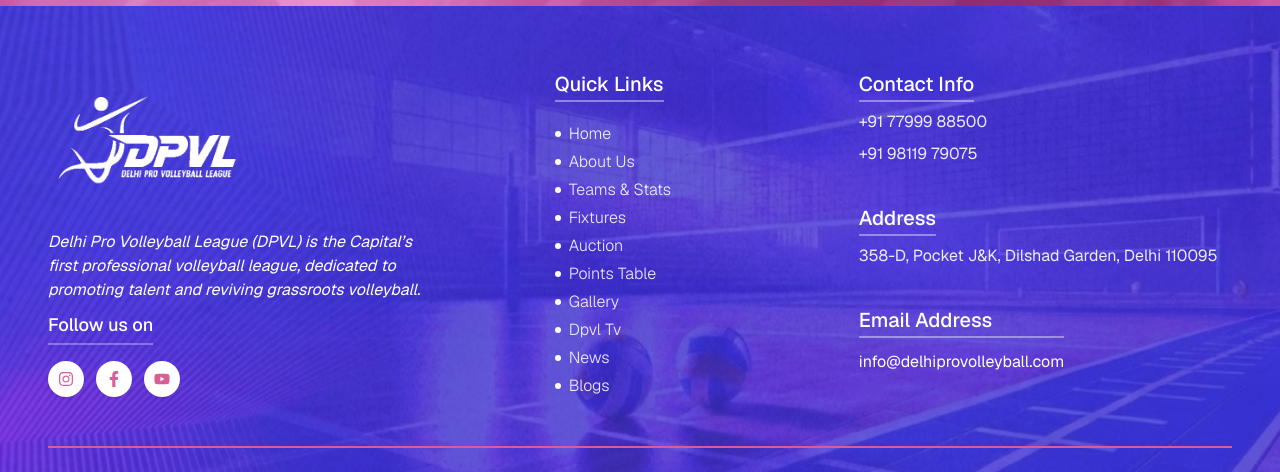
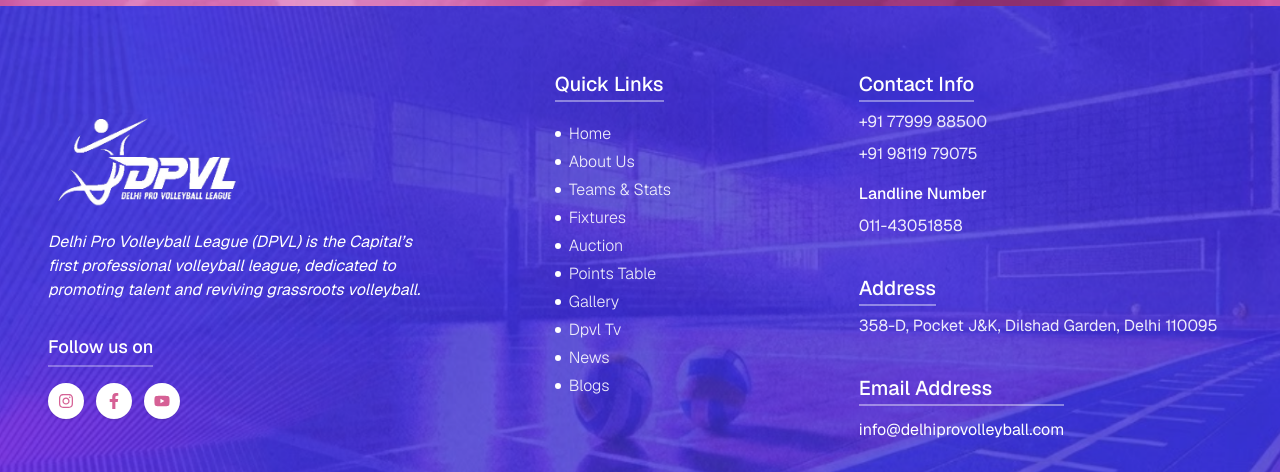
Before and after one commit to astexai/DPVL-Website, a Next.js app: page /news in a window 1280 px wide. Shown: the part 2481-2953 px from the top of the page. Built offline with nearby package versions, Linux system fonts and the light colour scheme.

Commit message:
changed some refs

```diff
--- a/app/page.tsx
+++ b/app/page.tsx
@@ -182,7 +182,7 @@
       <FooterGrad />
       <TeamsCarousel />
       <LatestNews />
-      <DelhiExcellence/>
+
       <PartnersSponsors />
       <FooterGrad />
       <Footer />
--- a/components/DelhiExcellence.tsx
+++ b/components/DelhiExcellence.tsx
@@ -24,7 +24,7 @@
          <div className="flex flex-row md:flex-row gap-3 md:gap-3 mb-2 items-center md:items-stretch">
   {/* 'DEHLI' - Mobile: text-6xl (safer for phones) | Laptop: text-8xl (preserved) */}
   <h1 className="font-norch text-6xl sm:text-7xl md:text-8xl uppercase leading-[0.8] tracking-wide text-center md:text-left">
-    DEHLI
+    DELHI
   </h1>
 
   {/* Tagline - Mobile: Bigger & Centered | Laptop: Matches Height (preserved) */}
@@ -56,8 +56,8 @@
                 Thriving Ecosystem
               </h3>
               <p className="text-lg font-medium leading-relaxed opacity-90">
-                Delhi is emerging as the epicenter of India’s volleyball transformation,
-                uniting professional ambition with raw street-level passion.
+                Delhi’s volleyball scene is booming with school championships, college tournaments, and professional training programs.
+
               </p>
             </div>
             <div className="flex flex-col gap-3">
--- a/components/RegisterForm.tsx
+++ b/components/RegisterForm.tsx
@@ -566,7 +566,7 @@
             {/* RIGHT - Image */}
             <div className="relative bg-gradient-to-br from-[#3b3bb7] to-[#D159A3] min-h-[400px] lg:min-h-full">
               <Image
-                src="/assets/bg/Register.webp"
+                src="/assets/bg/Register.jpg"
                 alt="DPVL"
                 fill
                 className="object-cover"
--- a/components/footer.tsx
+++ b/components/footer.tsx
@@ -92,14 +92,14 @@
             </ul>
           </div>
 
-          <div className="md:col-span-4 flex flex-col items-center md:items-start gap-9.5">
+          <div className="md:col-span-4 flex flex-col items-center md:items-start gap-9">
             <div>
               <h3 className="text-xl font-medium mb-3 relative inline-block">
                 Contact Info
                 <span className="absolute left-0 -bottom-1 w-full h-[2px] bg-white/40"></span>
               </h3>
 
-              <div className="flex flex-col gap-2  text-white/90 text-sm md:text-base">
+              <div className="flex flex-col gap-2 text-white/90 text-sm md:text-base">
                 <a href="tel:+917799988500" className="hover:text-pink-200 transition-colors">
                   +91 77999 88500
                 </a>
@@ -107,7 +107,18 @@
                   +91 98119 79075
                 </a>
               </div>
+
+              <div className="mt-4">
+                <h4 className="text-md font-medium text-white mb-2">Landline Number
+
+                </h4>
+
+                <a href="tel:01143051858" className="text-white/90 text-sm md:text-base hover:text-pink-200 transition-colors">
+                  011-43051858
+                </a>
+              </div>
             </div>
+
             <div>
               <h3 className="text-xl font-medium mb-3 relative inline-block">
                 Address
@@ -120,6 +131,7 @@
                 </span>
               </div>
             </div>
+
             <div>
               <h3 className="text-xl font-medium mb-4 relative">
                 Email Address
```
Also changed, not shown: public/assets/bg/Register.jpg (added), public/assets/bg/Register.webp (deleted).
